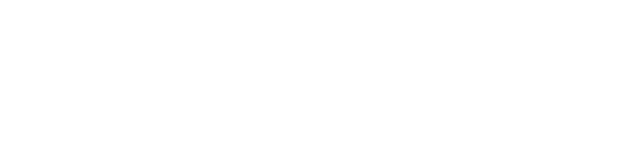
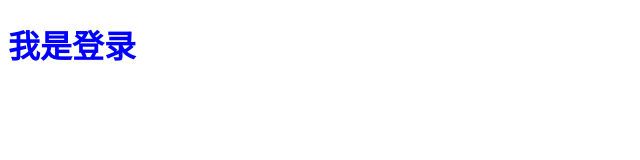
Before and after one commit to xiaoming1993/it666, a plain HTML site: page login/index.html in a window 1280 px wide. Shown: the whole page, without its empty margins (0-640 px from the left). Drawn offline with Linux system fonts and the light colour scheme.

Commit message:
完成登录结构代码的编写

```diff
--- a/login/css/index.css
+++ b/login/css/index.css
@@ -0,0 +1,3 @@
+h1 {
+    color: blue;
+}
--- a/login/index.html
+++ b/login/index.html
@@ -3,8 +3,10 @@
 <head>
     <meta charset="UTF-8">
     <title>Title</title>
+    <link rel="stylesheet" href="css/index.css">
+    <script src="js/index.js"></script>
 </head>
 <body>
-
+<h1>我是登录</h1>
 </body>
 </html>
```
